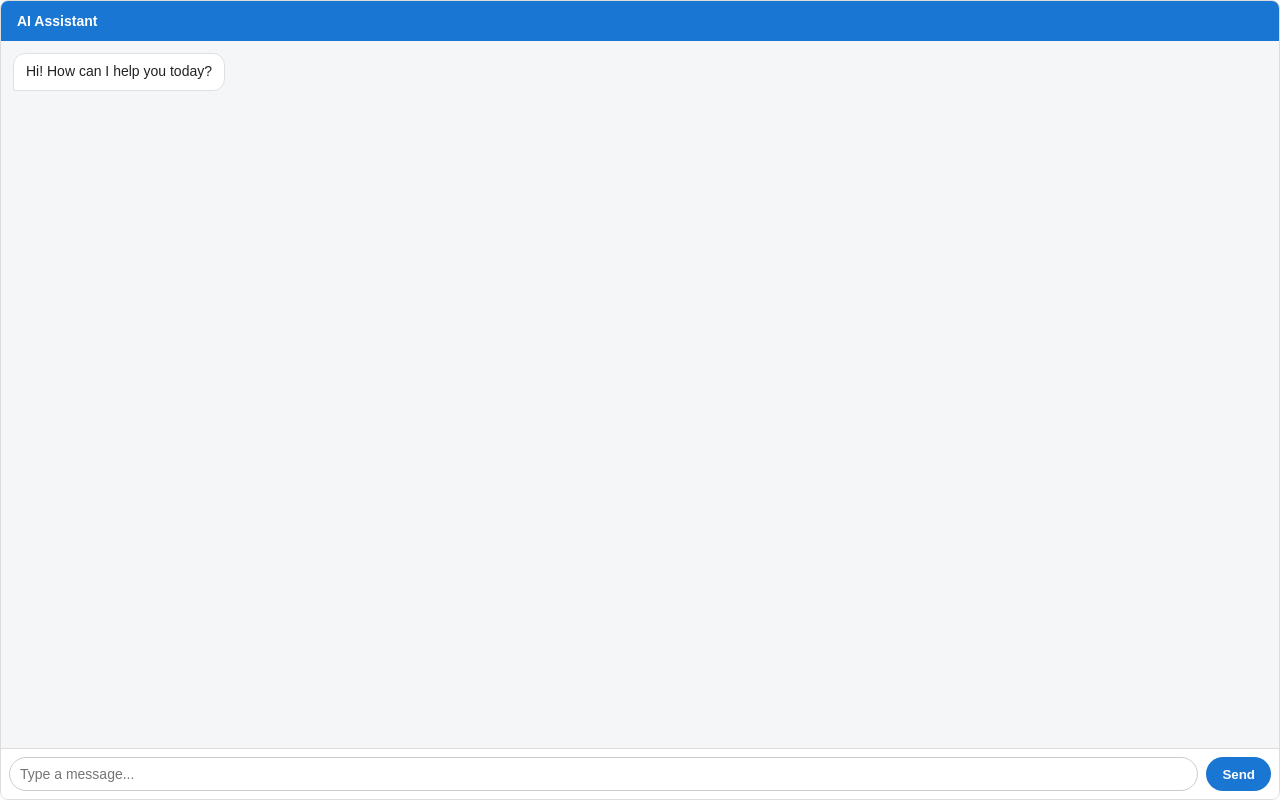
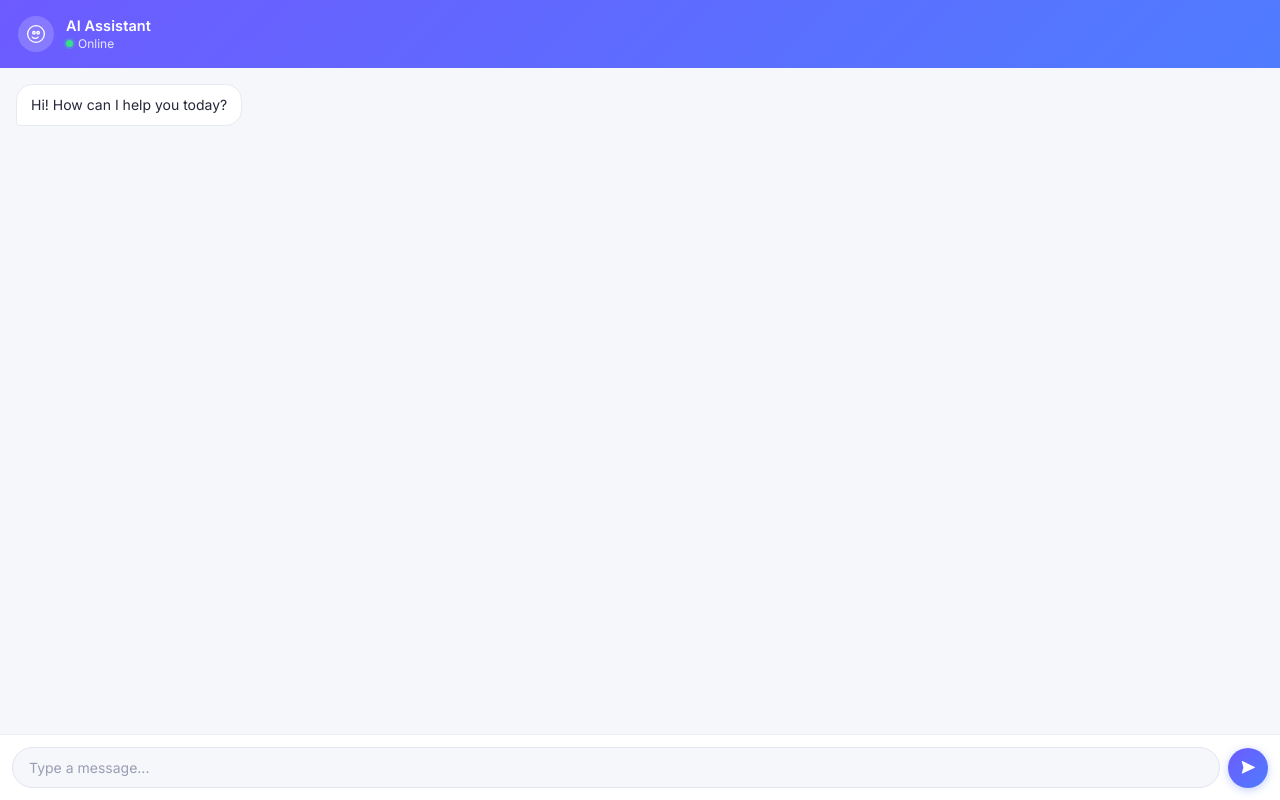
Before and after one commit to Dilan012/chat-iframe, a website: page public/index.html in a window 1280 px wide. Drawn offline with Linux system fonts and the light colour scheme.

Commit message:
Refactor chat UI components and styles; enhance message display and typing indicator

```diff
--- a/public/chat.js
+++ b/public/chat.js
@@ -3,12 +3,31 @@ const input = document.getElementById('chat-text');
 const messages = document.getElementById('messages');
 
 function addMessage(text, sender) {
-  const el = document.createElement('div');
-  el.className = `msg ${sender}`;
-  el.textContent = text;
-  messages.appendChild(el);
+  const row = document.createElement('div');
+  row.className = `msg-row ${sender}`;
+
+  const bubble = document.createElement('div');
+  bubble.className = `msg ${sender}`;
+  bubble.textContent = text;
+
+  row.appendChild(bubble);
+  messages.appendChild(row);
   messages.scrollTop = messages.scrollHeight;
-  return el;
+  return row;
+}
+
+function addTypingIndicator() {
+  const row = document.createElement('div');
+  row.className = 'msg-row bot';
+
+  const bubble = document.createElement('div');
+  bubble.className = 'msg bot typing';
+  bubble.innerHTML = '<span class="typing-dot"></span><span class="typing-dot"></span><span class="typing-dot"></span>';
+
+  row.appendChild(bubble);
+  messages.appendChild(row);
+  messages.scrollTop = messages.scrollHeight;
+  return row;
 }
 
 form.addEventListener('submit', async (e) => {
@@ -19,7 +38,7 @@ form.addEventListener('submit', async (e) => {
   addMessage(text, 'user');
   input.value = '';
 
-  const typingEl = addMessage('Typing...', 'bot typing');
+  const typingRow = addTypingIndicator();
 
   try {
     const res = await fetch('/api/chat', {
@@ -29,7 +48,7 @@ form.addEventListener('submit', async (e) => {
     });
 
     const data = await res.json();
-    typingEl.remove();
+    typingRow.remove();
 
     if (!res.ok) {
       addMessage(data.error || 'Something went wrong.', 'bot');
@@ -38,7 +57,7 @@ form.addEventListener('submit', async (e) => {
 
     addMessage(data.reply, 'bot');
   } catch (err) {
-    typingEl.remove();
+    typingRow.remove();
     addMessage('Error contacting server.', 'bot');
   }
 });
--- a/public/index.html
+++ b/public/index.html
@@ -4,17 +4,36 @@
 <meta charset="UTF-8" />
 <meta name="viewport" content="width=device-width, initial-scale=1.0" />
 <title>AI Chat</title>
+<link rel="preconnect" href="https://fonts.googleapis.com">
+<link rel="preconnect" href="https://fonts.gstatic.com" crossorigin>
+<link href="https://fonts.googleapis.com/css2?family=Inter:wght@400;500;600;700&display=swap" rel="stylesheet">
 <link rel="stylesheet" href="style.css" />
 </head>
 <body>
   <div class="chat-widget">
-    <div class="chat-header">AI Assistant</div>
+    <div class="chat-header">
+      <div class="avatar">
+        <svg viewBox="0 0 24 24" fill="none" xmlns="http://www.w3.org/2000/svg">
+          <path d="M12 2a10 10 0 100 20 10 10 0 000-20zM8 10.5a1.5 1.5 0 113 0 1.5 1.5 0 01-3 0zm8 0a1.5 1.5 0 11-3 0 1.5 1.5 0 013 0zm-8.5 5.2c.9 1 2.2 1.6 3.5 1.6s2.6-.6 3.5-1.6" stroke="currentColor" stroke-width="1.6" stroke-linecap="round"/>
+        </svg>
+      </div>
+      <div class="header-text">
+        <div class="header-title">AI Assistant</div>
+        <div class="header-status"><span class="status-dot"></span>Online</div>
+      </div>
+    </div>
     <div class="chat-messages" id="messages">
-      <div class="msg bot">Hi! How can I help you today?</div>
+      <div class="msg-row bot">
+        <div class="msg bot">Hi! How can I help you today?</div>
+      </div>
     </div>
     <form class="chat-input" id="chat-form">
       <input type="text" id="chat-text" placeholder="Type a message..." autocomplete="off" />
-      <button type="submit">Send</button>
+      <button type="submit" aria-label="Send">
+        <svg viewBox="0 0 24 24" fill="none" xmlns="http://www.w3.org/2000/svg">
+          <path d="M3.4 20.6l17.45-8.3a.6.6 0 000-1.08L3.4 2.9a.6.6 0 00-.85.67L4.8 12l-2.25 8.02a.6.6 0 00.85.58z" fill="currentColor"/>
+        </svg>
+      </button>
     </form>
   </div>
   <script src="chat.js"></script>
--- a/public/style.css
+++ b/public/style.css
@@ -6,7 +6,7 @@ html, body {
   margin: 0;
   padding: 0;
   height: 100%;
-  font-family: Arial, Helvetica, sans-serif;
+  font-family: 'Inter', -apple-system, BlinkMacSystemFont, 'Segoe UI', Arial, sans-serif;
   background: transparent;
 }
 
@@ -15,86 +15,215 @@ html, body {
   flex-direction: column;
   height: 100vh;
   width: 100%;
-  border: 1px solid #ddd;
-  border-radius: 8px;
   overflow: hidden;
-  background: #fff;
+  background: #ffffff;
+  box-shadow: 0 4px 24px rgba(20, 20, 43, 0.12);
 }
 
+/* Header */
 .chat-header {
-  background: #1976d2;
+  display: flex;
+  align-items: center;
+  gap: 12px;
+  padding: 16px 18px;
+  background: linear-gradient(135deg, #6d5bff 0%, #4f7cff 100%);
   color: #fff;
-  padding: 12px 16px;
-  font-weight: bold;
-  font-size: 14px;
 }
 
+.avatar {
+  width: 36px;
+  height: 36px;
+  border-radius: 50%;
+  background: rgba(255, 255, 255, 0.18);
+  display: flex;
+  align-items: center;
+  justify-content: center;
+  flex-shrink: 0;
+}
+
+.avatar svg {
+  width: 20px;
+  height: 20px;
+  color: #fff;
+}
+
+.header-text {
+  display: flex;
+  flex-direction: column;
+  gap: 2px;
+}
+
+.header-title {
+  font-weight: 600;
+  font-size: 14.5px;
+  letter-spacing: 0.1px;
+}
+
+.header-status {
+  display: flex;
+  align-items: center;
+  gap: 5px;
+  font-size: 12px;
+  color: rgba(255, 255, 255, 0.85);
+}
+
+.status-dot {
+  width: 7px;
+  height: 7px;
+  border-radius: 50%;
+  background: #35e08a;
+  box-shadow: 0 0 0 2px rgba(53, 224, 138, 0.25);
+}
+
+/* Messages */
 .chat-messages {
   flex: 1;
   overflow-y: auto;
-  padding: 12px;
+  padding: 16px;
   display: flex;
   flex-direction: column;
-  gap: 8px;
-  background: #f5f6f8;
+  gap: 10px;
+  background: #f6f7fb;
+  scroll-behavior: smooth;
+}
+
+.chat-messages::-webkit-scrollbar {
+  width: 6px;
+}
+
+.chat-messages::-webkit-scrollbar-thumb {
+  background: #d7dbe6;
+  border-radius: 10px;
+}
+
+.msg-row {
+  display: flex;
+  animation: fadeSlideIn 0.25s ease;
+}
+
+.msg-row.user {
+  justify-content: flex-end;
+}
+
+.msg-row.bot {
+  justify-content: flex-start;
+}
+
+@keyframes fadeSlideIn {
+  from {
+    opacity: 0;
+    transform: translateY(6px);
+  }
+  to {
+    opacity: 1;
+    transform: translateY(0);
+  }
 }
 
 .msg {
-  max-width: 80%;
-  padding: 8px 12px;
-  border-radius: 12px;
+  max-width: 78%;
+  padding: 10px 14px;
+  border-radius: 16px;
   font-size: 14px;
-  line-height: 1.4;
+  line-height: 1.45;
   word-wrap: break-word;
 }
 
 .msg.user {
-  align-self: flex-end;
-  background: #1976d2;
+  background: linear-gradient(135deg, #6d5bff 0%, #4f7cff 100%);
   color: #fff;
-  border-bottom-right-radius: 2px;
+  border-bottom-right-radius: 4px;
+  box-shadow: 0 2px 8px rgba(79, 124, 255, 0.25);
 }
 
 .msg.bot {
-  align-self: flex-start;
   background: #fff;
-  color: #222;
-  border: 1px solid #e0e0e0;
-  border-bottom-left-radius: 2px;
+  color: #24263a;
+  border: 1px solid #e8eaf1;
+  border-bottom-left-radius: 4px;
 }
 
 .msg.typing {
-  font-style: italic;
-  color: #888;
+  display: flex;
+  align-items: center;
+  gap: 4px;
+  padding: 13px 16px;
 }
 
+.typing-dot {
+  width: 6px;
+  height: 6px;
+  border-radius: 50%;
+  background: #b7bcd1;
+  animation: bounce 1.2s infinite ease-in-out;
+}
+
+.typing-dot:nth-child(2) { animation-delay: 0.15s; }
+.typing-dot:nth-child(3) { animation-delay: 0.3s; }
+
+@keyframes bounce {
+  0%, 60%, 100% { transform: translateY(0); opacity: 0.5; }
+  30% { transform: translateY(-4px); opacity: 1; }
+}
+
+/* Input */
 .chat-input {
   display: flex;
-  border-top: 1px solid #ddd;
-  padding: 8px;
+  align-items: center;
   gap: 8px;
+  padding: 12px;
   background: #fff;
+  border-top: 1px solid #edeef4;
 }
 
 .chat-input input {
   flex: 1;
-  padding: 8px 10px;
-  border: 1px solid #ccc;
-  border-radius: 20px;
+  padding: 11px 16px;
+  border: 1px solid #e3e5ef;
+  background: #f6f7fb;
+  border-radius: 24px;
   outline: none;
   font-size: 14px;
+  font-family: inherit;
+  color: #24263a;
+  transition: border-color 0.15s, background 0.15s;
+}
+
+.chat-input input:focus {
+  border-color: #6d5bff;
+  background: #fff;
+}
+
+.chat-input input::placeholder {
+  color: #9a9db3;
 }
 
 .chat-input button {
-  padding: 8px 16px;
+  width: 40px;
+  height: 40px;
+  flex-shrink: 0;
   border: none;
-  border-radius: 20px;
-  background: #1976d2;
+  border-radius: 50%;
+  background: linear-gradient(135deg, #6d5bff 0%, #4f7cff 100%);
   color: #fff;
-  font-weight: bold;
+  display: flex;
+  align-items: center;
+  justify-content: center;
   cursor: pointer;
+  transition: transform 0.12s ease, box-shadow 0.12s ease;
+  box-shadow: 0 2px 8px rgba(79, 124, 255, 0.35);
+}
+
+.chat-input button svg {
+  width: 17px;
+  height: 17px;
+  margin-left: 1px;
 }
 
 .chat-input button:hover {
-  background: #145ea8;
+  transform: translateY(-1px) scale(1.04);
 }
+
+.chat-input button:active {
+  transform: scale(0.96);
+}
```
